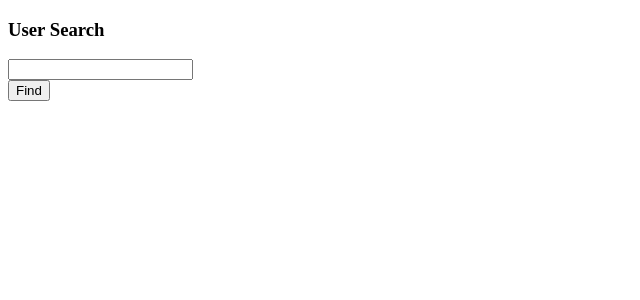
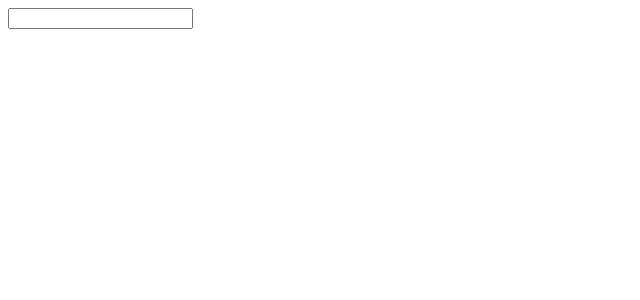
Before and after one commit to kenbom/react-ts-course, a React (Create React App) app: page / in a window 1280 px wide. Shown: the top 300 px of the page, without its empty margins (0-640 px from the left). Built offline with nearby package versions, Linux system fonts and the light colour scheme.

Commit message:
learn on e

```diff
--- /dev/null
+++ b/src/events/EventComponent.tsx
@@ -0,0 +1,12 @@
+import React from 'react'
+
+const EventComponent:React.VFC = () => {
+    const onChange = (event:React.ChangeEvent<HTMLInputElement>) => {console.log(event)}
+    return (
+        <div>
+            <input onChange={onChange} />
+        </div>
+    )
+}
+
+export default EventComponent
--- a/src/index.tsx
+++ b/src/index.tsx
@@ -1,12 +1,13 @@
 import React from "react";
 import ReactDOM from "react-dom";
-import GuestList from "./state/GuestList";
-import UserSearch from "./state/UserSearch";
+// import GuestList from "./state/GuestList";
+// import UserSearch from "./state/UserSearch";
+import EventComponent from "./events/EventComponent"
 
 const App = () => {
   return(
     <div>
-    <UserSearch />
+    <EventComponent />
     </div>
   )
 }
--- a/src/state/UserSearch.tsx
+++ b/src/state/UserSearch.tsx
@@ -7,9 +7,14 @@ const users = [
     { name: 'Michael', age: 20 },
   ];
 
+
 const UserSearch:React.VFC = () => {
     const [name, setName] = useState("")
     const [user, setUser] = useState<{name:string, age:number} | undefined >(undefined)
+    const OnChange = (e:any) => {
+        // e.prevent.default()
+        setName(e.target.value)
+    }
     const onClick = () => {
         const foundUser = users.find((user) => {
             return user.name === name
@@ -19,7 +24,7 @@ const UserSearch:React.VFC = () => {
     return (
         <div>
             <h3>User Search</h3>
-            <input value={name} onChange={(e) => setName(e.target.value)}/>
+            <input value={name} onChange={OnChange}/>
             <br />
             <button onClick={onClick}>Find</button>
             <p>{user && user.name}</p>
```
